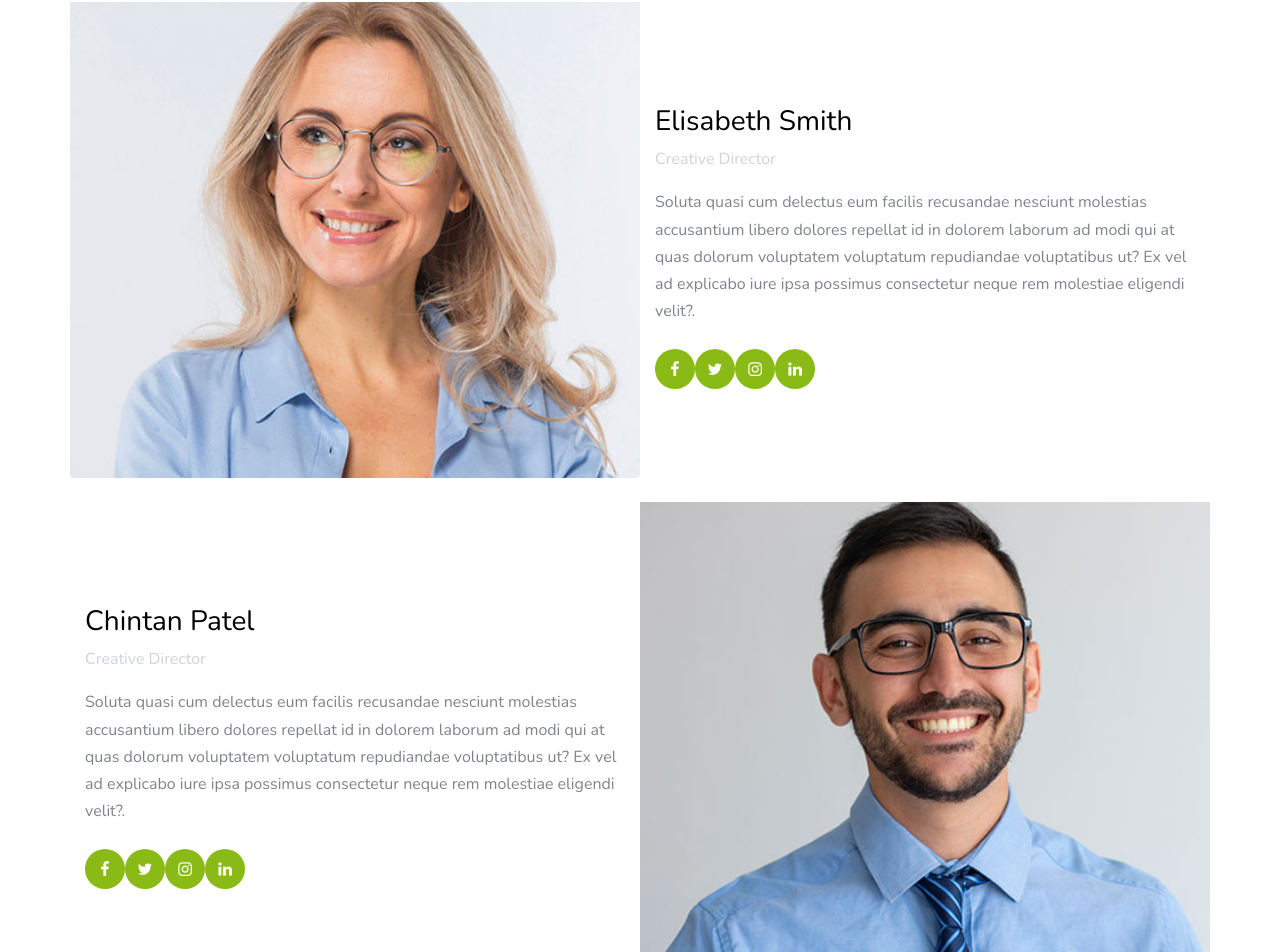
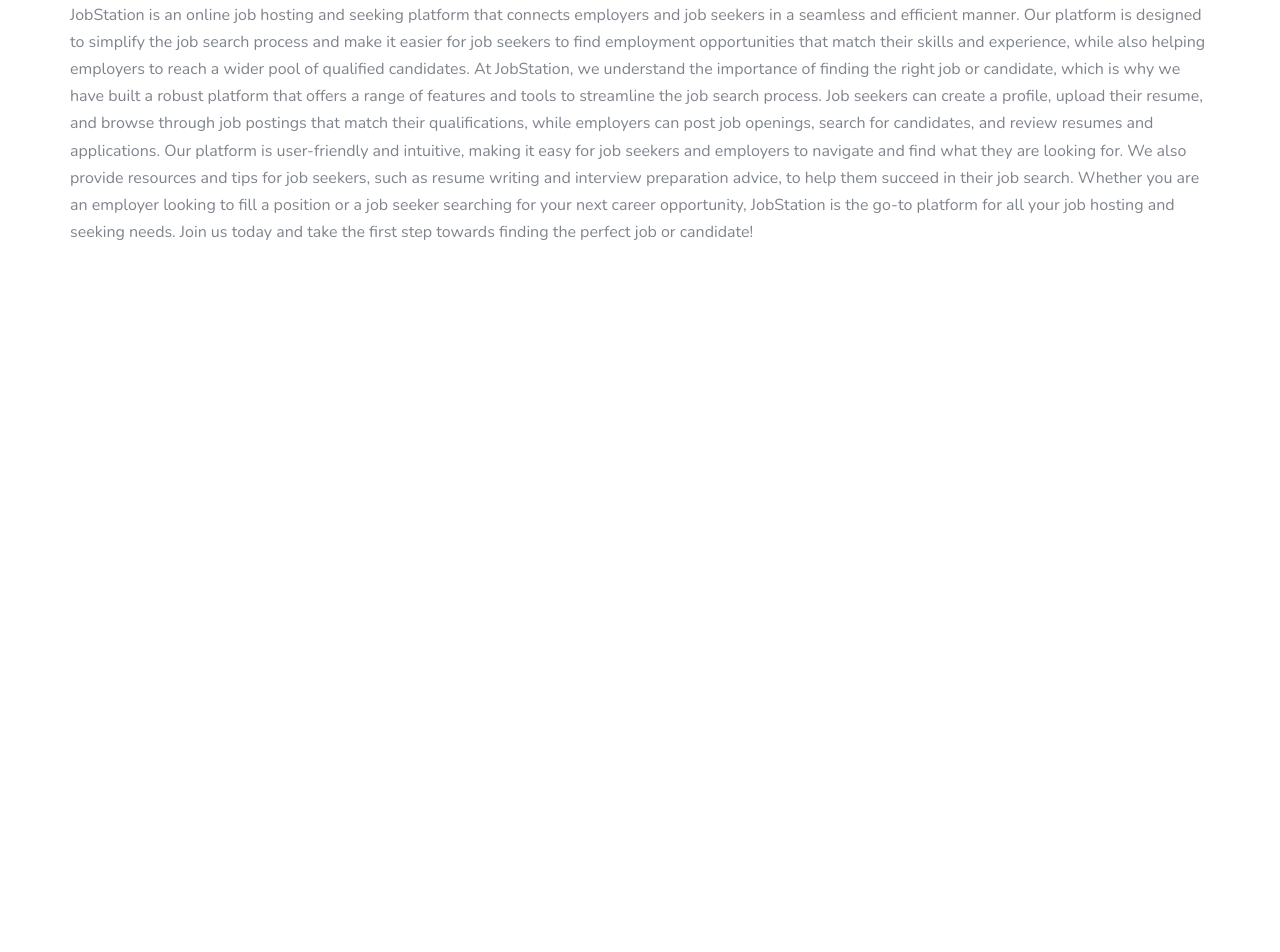
Before and after one commit to sherzod555/JobStation_front, a Next.js app: page /about in a window 1280 px wide. Shown: the part 584-1536 px from the top of the page. After the commit the page ends 958 px from the top, so only its background shows below. Built offline with nearby package versions, Linux system fonts and the light colour scheme.

Commit message:
fixed page

```diff
--- a/src/pages/about.js
+++ b/src/pages/about.js
@@ -100,74 +100,16 @@
                             </div>
                         </div>
                         <div className="row align-items-center block__69944">
-                            <div className="col-md-6 position-relative" style={{width: '500px', height: '500px'}}>
-                                <Image
-                                    src="/images/person_6.jpg"
-                                    layout='fill'
-                                    objectFit='cover'
-                                    alt="Image"
-                                    className="img-fluid mb-4 rounded"
-                                />
-                            </div>
-                            <div className="col-md-6">
-                                <h3>Elisabeth Smith</h3>
-                                <p className="text-muted">Creative Director</p>
                                 <p>
-                                    Soluta quasi cum delectus eum facilis recusandae nesciunt molestias
-                                    accusantium libero dolores repellat id in dolorem laborum ad modi
-                                    qui at quas dolorum voluptatem voluptatum repudiandae voluptatibus
-                                    ut? Ex vel ad explicabo iure ipsa possimus consectetur neque rem
-                                    molestiae eligendi velit?.
+                                    JobStation is an online job hosting and seeking platform that connects employers and job seekers in a seamless and efficient manner. Our platform is designed to simplify the job search process and make it easier for job seekers to find employment opportunities that match their skills and experience, while also helping employers to reach a wider pool of qualified candidates.
+
+At JobStation, we understand the importance of finding the right job or candidate, which is why we have built a robust platform that offers a range of features and tools to streamline the job search process. Job seekers can create a profile, upload their resume, and browse through job postings that match their qualifications, while employers can post job openings, search for candidates, and review resumes and applications.
+
+Our platform is user-friendly and intuitive, making it easy for job seekers and employers to navigate and find what they are looking for. We also provide resources and tips for job seekers, such as resume writing and interview preparation advice, to help them succeed in their job search.
+
+Whether you are an employer looking to fill a position or a job seeker searching for your next career opportunity, JobStation is the go-to platform for all your job hosting and seeking needs. Join us today and take the first step towards finding the perfect job or candidate!
                                 </p>
-                                <div className="social mt-4">
-                                    <a href="#">
-                                        <span className="icon-facebook" />
-                                    </a>
-                                    <a href="#">
-                                        <span className="icon-twitter" />
-                                    </a>
-                                    <a href="#">
-                                        <span className="icon-instagram" />
-                                    </a>
-                                    <a href="#">
-                                        <span className="icon-linkedin" />
-                                    </a>
-                                </div>
-                            </div>
-                            <div className="col-md-6 order-md-2 ml-md-auto position-relative" style={{width: '500px', height: '500px'}}>
-                                <Image
-                                    layout='fill'
-                                    objectFit='cover'
-                                    src="/images/person_5.jpg"
-                                    alt="Image"
-                                    className="img-fluid mb-4 rounded"
-                                />
-                            </div>
-                            <div className="col-md-6">
-                                <h3>Chintan Patel</h3>
-                                <p className="text-muted">Creative Director</p>
-                                <p>
-                                    Soluta quasi cum delectus eum facilis recusandae nesciunt molestias
-                                    accusantium libero dolores repellat id in dolorem laborum ad modi
-                                    qui at quas dolorum voluptatem voluptatum repudiandae voluptatibus
-                                    ut? Ex vel ad explicabo iure ipsa possimus consectetur neque rem
-                                    molestiae eligendi velit?.
-                                </p>
-                                <div className="social mt-4">
-                                    <a href="#">
-                                        <span className="icon-facebook" />
-                                    </a>
-                                    <a href="#">
-                                        <span className="icon-twitter" />
-                                    </a>
-                                    <a href="#">
-                                        <span className="icon-instagram" />
-                                    </a>
-                                    <a href="#">
-                                        <span className="icon-linkedin" />
-                                    </a>
-                                </div>
-                            </div>
+
                         </div>
                     </div>
                 </section>
--- a/src/pages/index.js
+++ b/src/pages/index.js
@@ -29,10 +29,7 @@
                   <h1 className="text-white font-weight-bold">
                     The Easiest Way To Get Your Dream Job
                   </h1>
-                  <p>
-                    Lorem ipsum dolor sit amet, consectetur adipisicing elit.
-                    Cupiditate est, consequuntur perferendis.
-                  </p>
+
                 </div>
                 <div className="search-jobs-form">
                   <div className="row mb-5">
```
